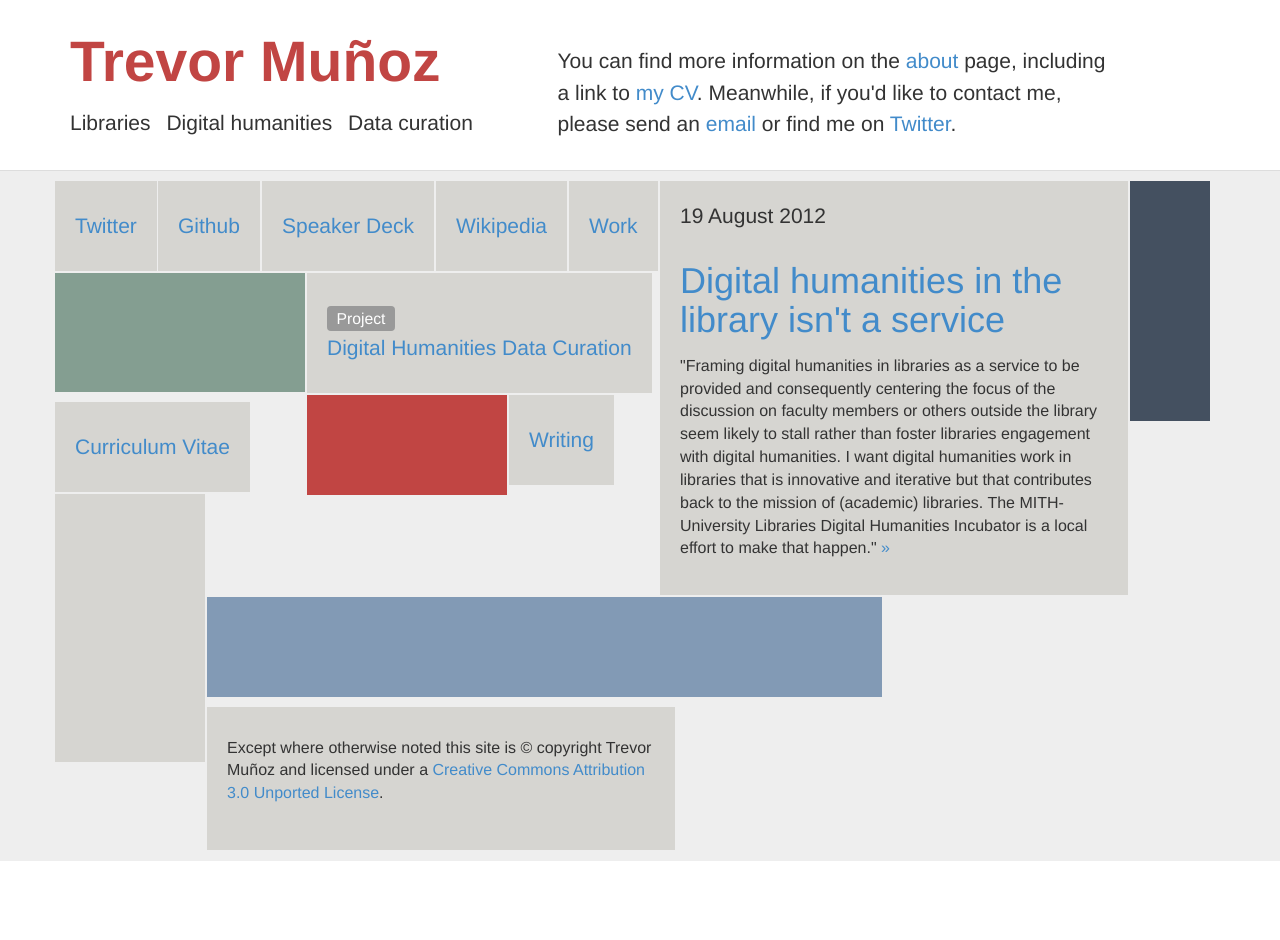
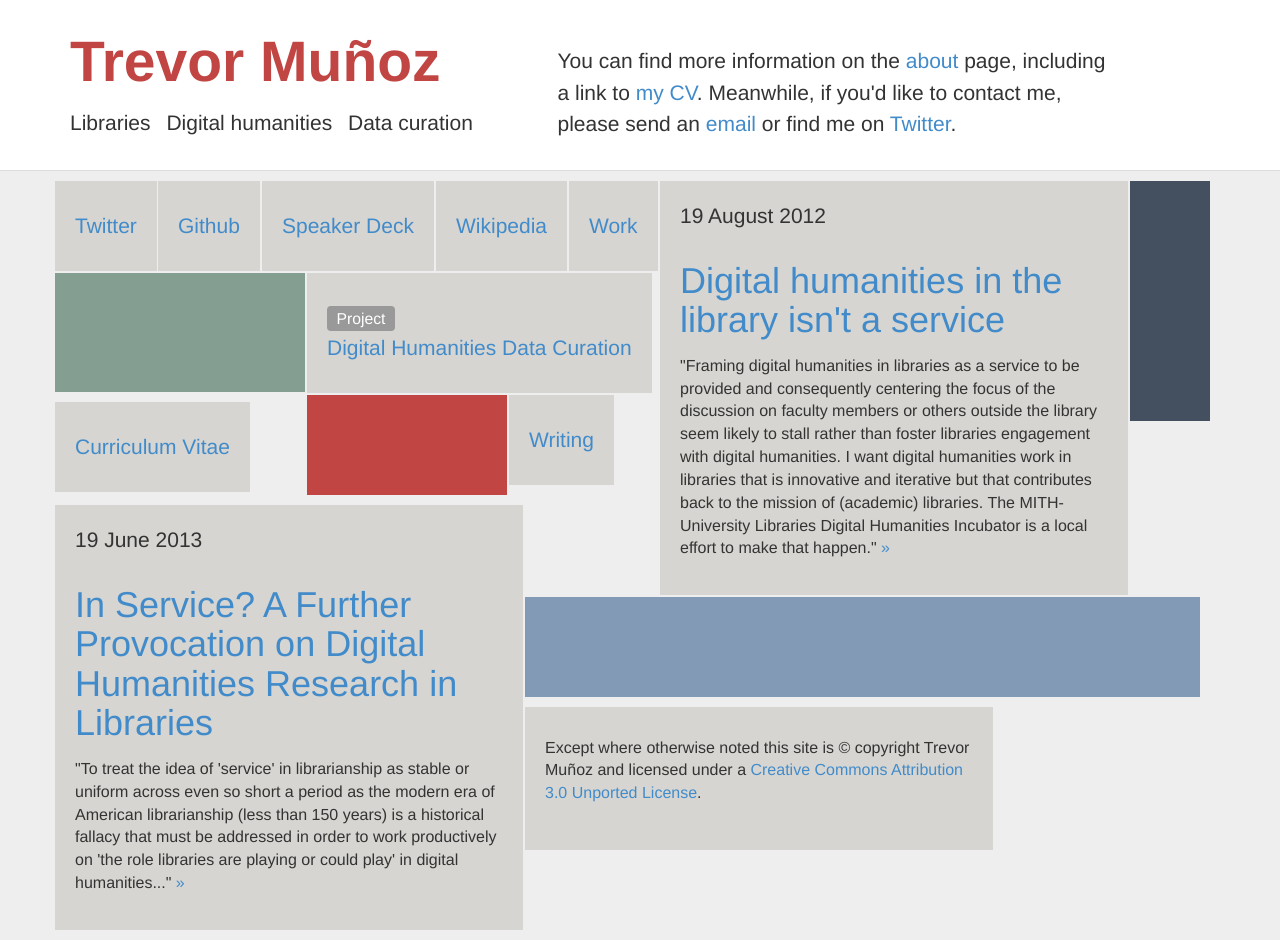
Before and after one commit to trevormunoz/calling-card, a Jekyll site: the page built from index.html, in a window 1280 px wide. Built offline with Jekyll 4.4.1, drawn with Linux system fonts in a browser that asks for light colours; Markdown is read by kramdown in place of the engine named in the settings; before the commit the page ends 900 px from its top, so only the background shows below that.

Commit message:
Adding dh+lib piece to home page

```diff
--- a/_layouts/default.html
+++ b/_layouts/default.html
@@ -74,8 +74,12 @@
 				    <div class="item">
 				        <a href="about/cv/">Curriculum Vitae</a>
 				    </div>
-				    <div class="item hidden-sm">
-				        <canvas id="placeholder-5" width="110px" height="200px"></canvas>
+				    <div class="item post hidden-sm">
+				        <div class="dateline">19 June 2013</div>
+				        <h3><a href="http://acrl.ala.org/dh/2013/06/19/in-service-a-further-provocation-on-digital-humanities-research-in-libraries/" onclick="_gaq.push(['_trackPageview', '/notebook/2013/06/19/in-service-a-further-provocation-on-digital-humanities-research-in-libraries.html']);">In Service? A Further Provocation on Digital Humanities Research in Libraries</a></h3>
+				        <p>"To treat the idea of 'service' in librarianship as stable or uniform across even so short a period as the modern era of American librarianship (less than 150 years) is a historical fallacy that must be addressed in order to work productively on 'the role libraries are playing or could play' in digital humanities..."
+				        <a href="http://acrl.ala.org/dh/2013/06/19/in-service-a-further-provocation-on-digital-humanities-research-in-libraries/" onclick="_gaq.push(['_trackPageview', '/notebook/2013/06/19/in-service-a-further-provocation-on-digital-humanities-research-in-libraries.html']);">&raquo;</a>
+				        </p>
 				    </div>
 				    <div class="item hidden-sm color-block">
 				        <canvas id="placeholder-4" width="675px" height="100px"></canvas>
```
